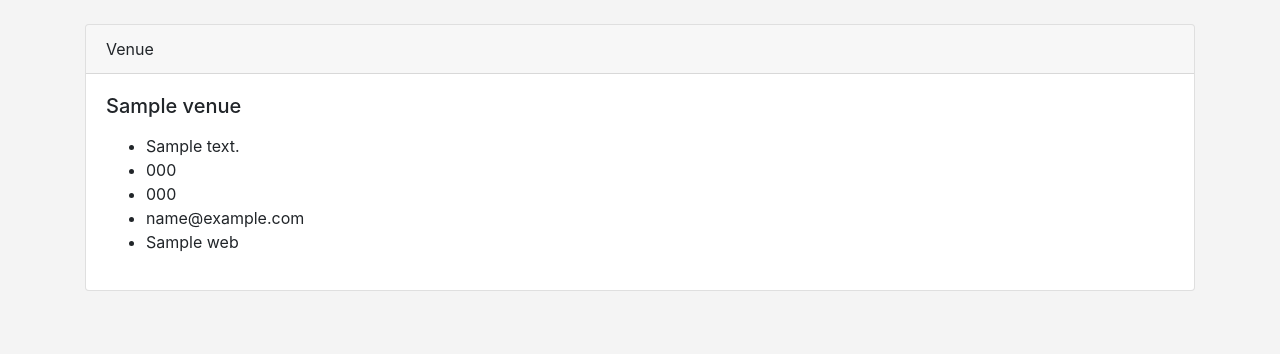
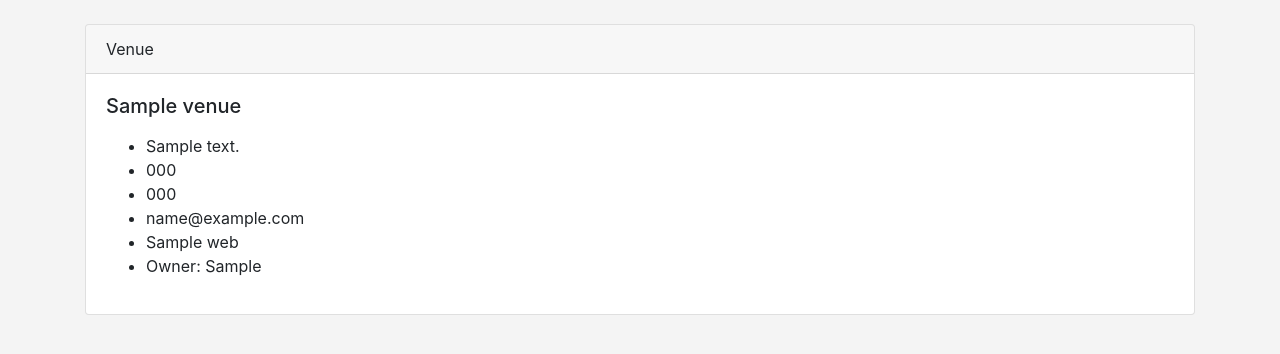
Before and after one commit to Samuca47prog/Django-Wednesday, a Django app: template Django Wednesdays - Codemy/myclub_website/events/templates/events/show_venue.html in a window 1280 px wide. Shown: the part 56-410 px from the top of the page. Run offline with Django 3.2, Linux system fonts and the light colour scheme; the template is opened without the code that fills it: most values are stand-ins (such as "Sample title", 1, 10 or a date in 2020).

Commit message:
Class 32

```diff
--- a/Django Wednesdays - Codemy/myclub_website/events/templates/events/show_venue.html
+++ b/Django Wednesdays - Codemy/myclub_website/events/templates/events/show_venue.html
@@ -14,6 +14,7 @@
                 <li>{{ venue.phone }}</li>
                 <li>{{ venue.email_address }}</li>
                 <li><a href=""></a>{{ venue.web }}</li>
+                <li>Owner: {{ venue_owner }}</li>
             </ul>
             </p>
         </div>
--- a/Django Wednesdays - Codemy/myclub_website/events/views.py
+++ b/Django Wednesdays - Codemy/myclub_website/events/views.py
@@ -4,6 +4,7 @@ import calendar
 from calendar import HTMLCalendar
 from datetime import datetime
 from .models import Event, Venue
+from django.contrib.auth.models import User
 from .forms import VenueForm, EventForm, EventFormAdmin
 from django.http import HttpResponse
 import csv
@@ -195,9 +196,10 @@ def search_venues(request):
 
 def show_venue(request, venue_id):
     venue = Venue.objects.get(pk=venue_id)
-
+    venue_owner = User.objects.get(pk=venue.owner)
     return render(request, 'events/show_venue.html', {
-        'venue': venue
+        'venue': venue,
+        'venue_owner': venue_owner
     })
 
 
```
Also changed, not shown: Django Wednesdays - Codemy/myclub_website/db.sqlite3.
